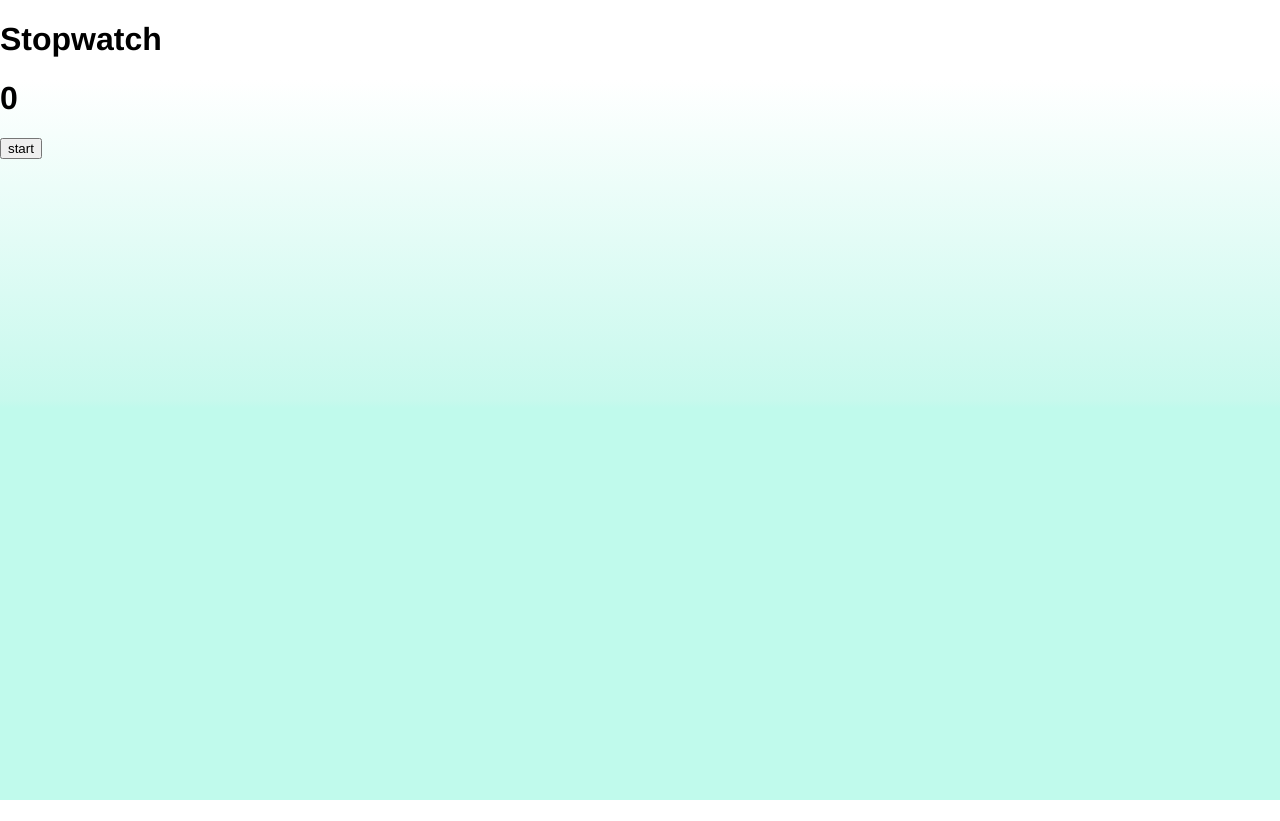
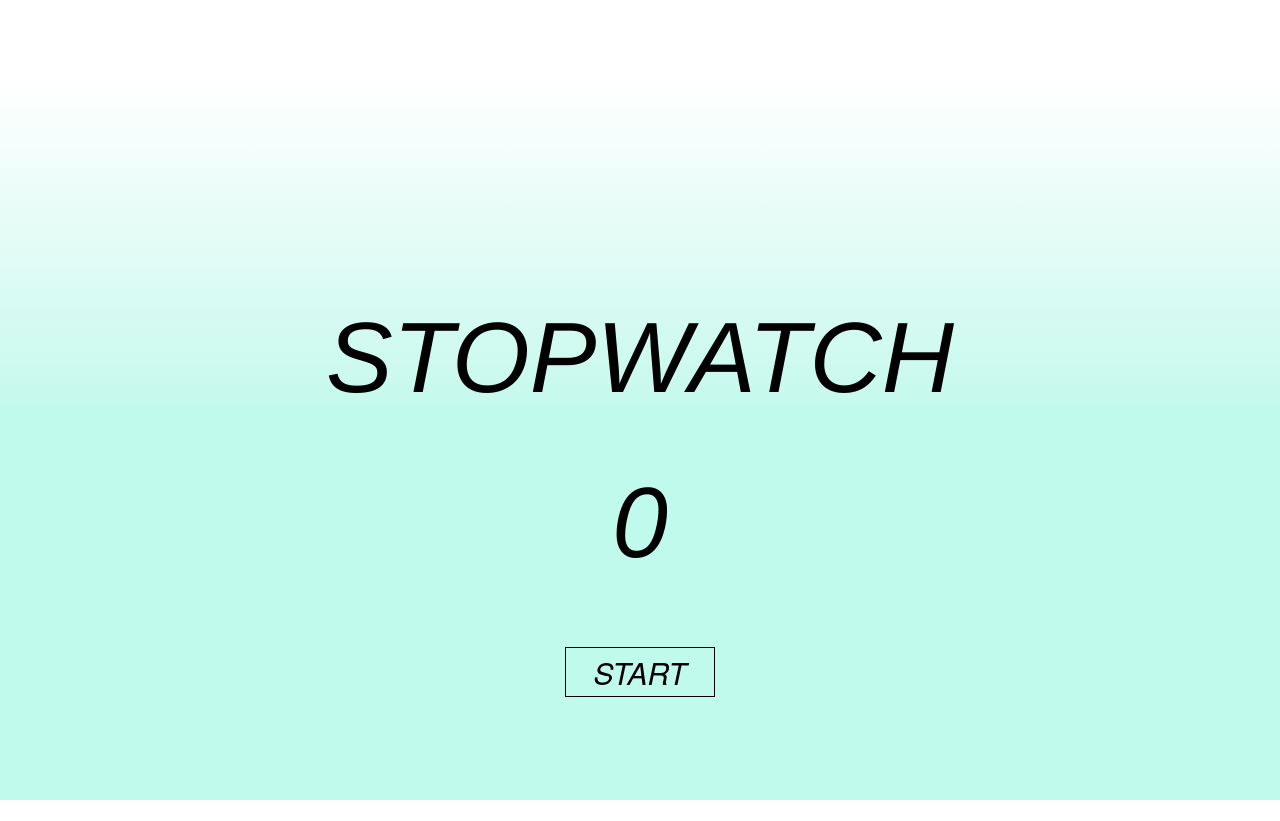
Before and after one commit to taylorjosephgriffin/stop-watch, a website: page stop-watch/index.html in a window 1280 px wide. After the commit the page ends 800 px from the top, so only its background shows below. Drawn offline with Linux system fonts and the light colour scheme.

Commit message:
Styled elapsed time and start button. #1

```diff
--- a/stop-watch/styles.css
+++ b/stop-watch/styles.css
@@ -13,3 +13,45 @@ body {
   background: -webkit-linear-gradient(top, #fff 10%, #c7f9ed 50%, #c0faec 51%, #c0faec 100%); /* Chrome10-25,Safari5.1-6 */
   background: linear-gradient(to bottom, #fff 10%, #c7f9ed 50%, #c0faec 51%, #c0faec 100%); /* W3C, IE10+, FF16+, Chrome26+, Opera12+, Safari7+ */
 }
+
+#title {
+  position: relative;
+  top: 300px;
+  width: 100%;
+  font-weight: 400;
+  font-size: 100px;
+  text-transform: uppercase;
+  font-style: italic;
+  text-align: center;
+  margin-top: 0;
+}
+
+#time {
+  font-size: 100px;
+  font-weight: 200;
+  text-transform: uppercase;
+  font-style: italic;
+  text-align: center;
+  margin-top: 350px;
+}
+
+button {
+  position: relative;
+  left: -75px;
+  width: 150px;
+  height: 50px;
+  font-family: "Helveticaneue", sans-serif;
+  font-weight: 200;
+  font-size: 30px;
+  font-style: italic;
+  text-transform: uppercase;
+  margin-left: 50%;
+  background-color: transparent;
+  border: 1px solid black;
+}
+
+button:focus { outline: none; }
+
+button:hover { font-size: 35px; }
+
+button:active { top: 2px; }
```
